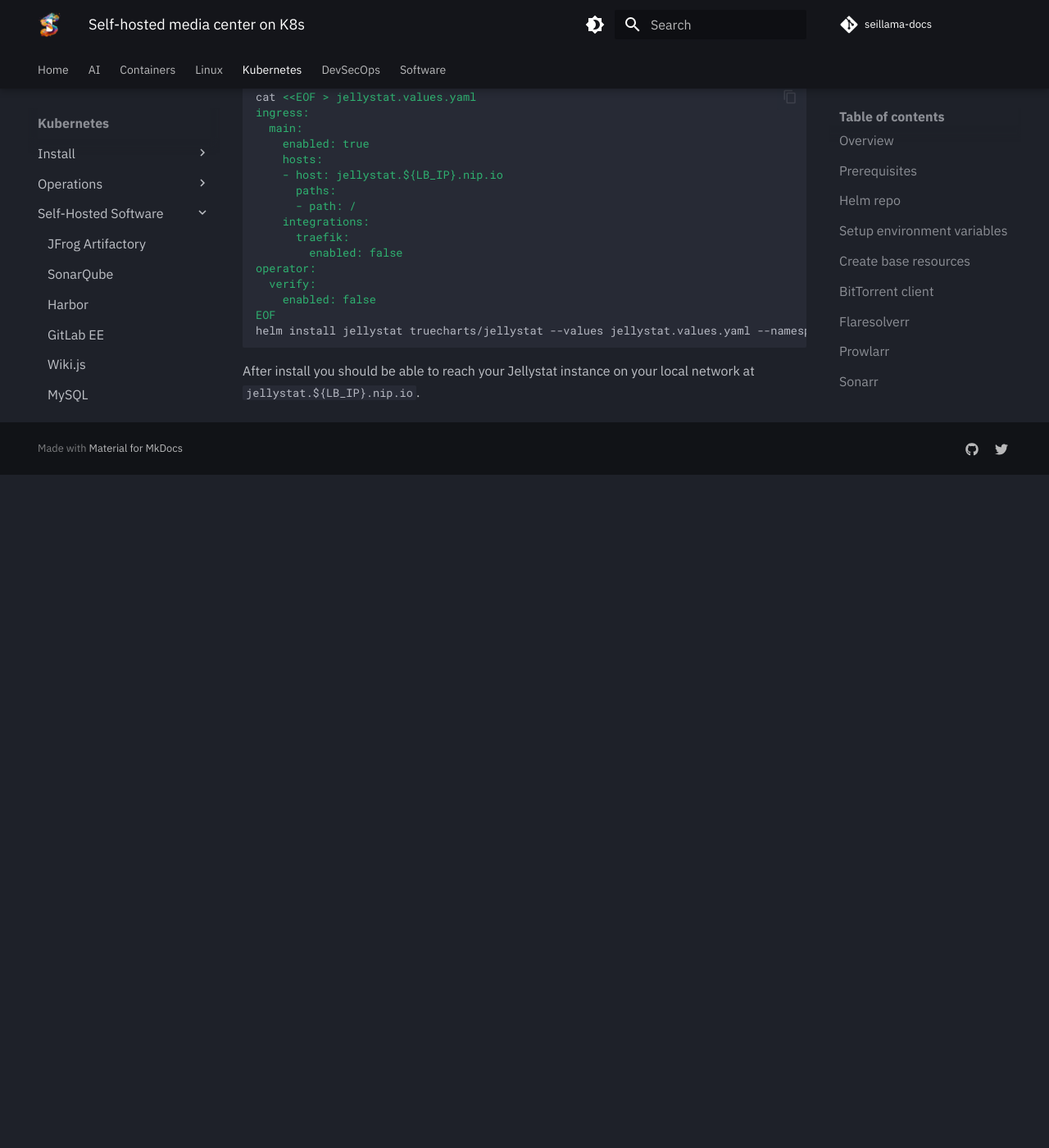
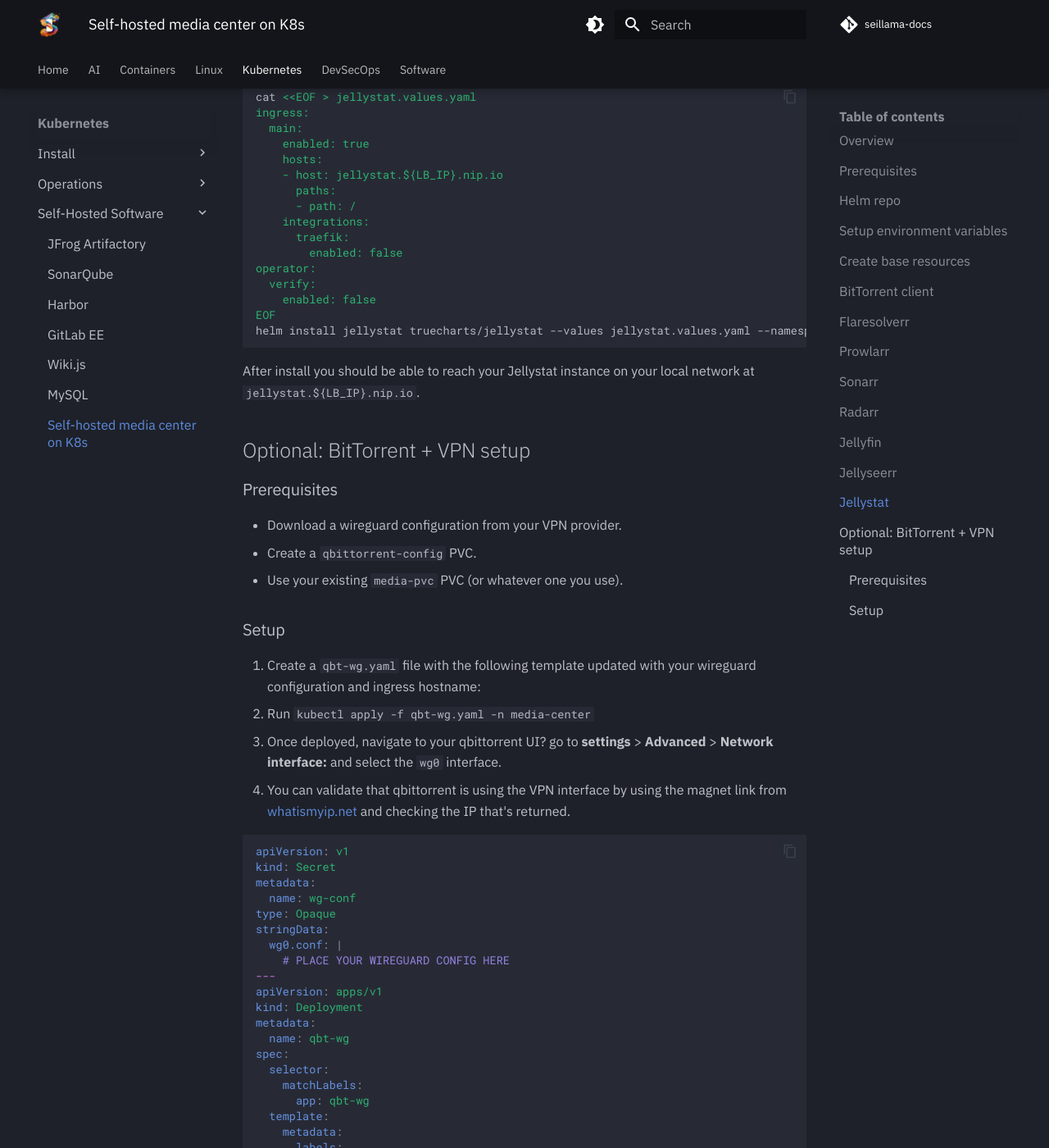
Before and after one commit to seillama-io/seillama-docs, an MkDocs documentation site: the page built from docs/kubernetes/software/media-center.md, in a window 1280 px wide and 1400 px high, scrolled down 5631 px. Shown: the whole window at 82% size. Built offline with MkDocs 1.6.1 and Material for MkDocs 9.7.7, drawn with Linux system fonts in a browser that asks for light colours; comment, search, counter and statistics services are not loaded; before the commit the page ends 6210 px from its top, so only the background shows below that; some of the changed text lies outside the part shown.

Commit message:
Adds qbt+vpn section
Signed-off-by: NoeSamaille <noe.samaille@protonmail.com>

````diff
--- a/docs/kubernetes/software/media-center.md
+++ b/docs/kubernetes/software/media-center.md
@@ -274,3 +274,139 @@
 ```
 
 After install you should be able to reach your Jellystat instance on your local network at `jellystat.${LB_IP}.nip.io`.
+
+## Optional: BitTorrent + VPN setup
+
+### Prerequisites
+
+- Download a wireguard configuration from your VPN provider.
+- Create a `qbittorrent-config` PVC.
+- Use your existing `media-pvc` PVC (or whatever one you use).
+
+### Setup
+
+1. Create a `qbt-wg.yaml` file with the following template updated with your wireguard configuration and ingress hostname:
+2. Run `kubectl apply -f qbt-wg.yaml -n media-center`
+3. Once deployed, navigate to your qbittorrent UI? go to **settings** >  **Advanced** > **Network interface:** and select the `wg0` interface.
+4. You can validate that qbittorrent is using the VPN interface by using the magnet link from [whatismyip.net](https://www.whatismyip.net/tools/torrent-ip-checker/index.php) and checking the IP that's returned.
+
+```yaml
+apiVersion: v1
+kind: Secret
+metadata:
+  name: wg-conf
+type: Opaque
+stringData:
+  wg0.conf: |
+    # PLACE YOUR WIREGUARD CONFIG HERE
+---
+apiVersion: apps/v1
+kind: Deployment
+metadata:
+  name: qbt-wg
+spec:
+  selector:
+    matchLabels:
+      app: qbt-wg
+  template:
+    metadata:
+      labels:
+        app: qbt-wg
+    spec:
+      volumes:
+      - name: wg-conf
+        secret:
+          secretName: wg-conf
+      - name: qbt-conf
+        persistentVolumeClaim:
+          claimName: qbittorrent-config
+      - name: media
+        persistentVolumeClaim:
+          claimName: media-pvc
+      containers:
+      - name: wireguard
+        image: lscr.io/linuxserver/wireguard:latest
+        env:
+        - name: TZ
+          value: Europe/Paris
+        resources:
+          limits:
+            memory: "512Mi"
+            cpu: "500m"
+          requests:
+            memory: "128Mi"
+            cpu: "200m"
+        volumeMounts:
+        - name: wg-conf
+          mountPath: /config/wg_confs
+        ports:
+        - containerPort: 51820
+          name: main
+          protocol: UDP
+        securityContext:
+          privileged: true
+          capabilities:
+            add:
+            - NET_ADMIN
+      - name: qbittorrent
+        image: lscr.io/linuxserver/qbittorrent:latest
+        env:
+        - name: TZ
+          value: Europe/Paris
+        - name: WEBUI_PORT
+          value: "8080"
+        - name: TORRENTING_PORT
+          value: "6881"
+        resources:
+          limits:
+            memory: "1Gi"
+            cpu: "1"
+          requests:
+            memory: "128Mi"
+            cpu: "200m"
+        volumeMounts:
+        - name: qbt-conf
+          mountPath: /config
+        - name: media
+          mountPath: /media
+        ports:
+        - containerPort: 8080
+          name: main
+          protocol: TCP
+        - containerPort: 6881
+          name: torrent
+          protocol: TCP
+        - containerPort: 6881
+          name: torrentudp
+          protocol: UDP
+---
+apiVersion: v1
+kind: Service
+metadata:
+  name: qbt-wg-web
+spec:
+  selector:
+    app: qbt-wg
+  ports:
+  - port: 8080
+    targetPort: 8080
+---
+apiVersion: networking.k8s.io/v1
+kind: Ingress
+metadata:
+  name: qbt-wg-web
+  labels:
+    name: qbt-wg-web
+spec:
+  rules:
+  - host: qbt.example.com
+    http:
+      paths:
+      - pathType: Prefix
+        path: "/"
+        backend:
+          service:
+            name: qbt-wg-web
+            port:
+              number: 8080
+```
````
Also changed, not shown: 1 other file.
